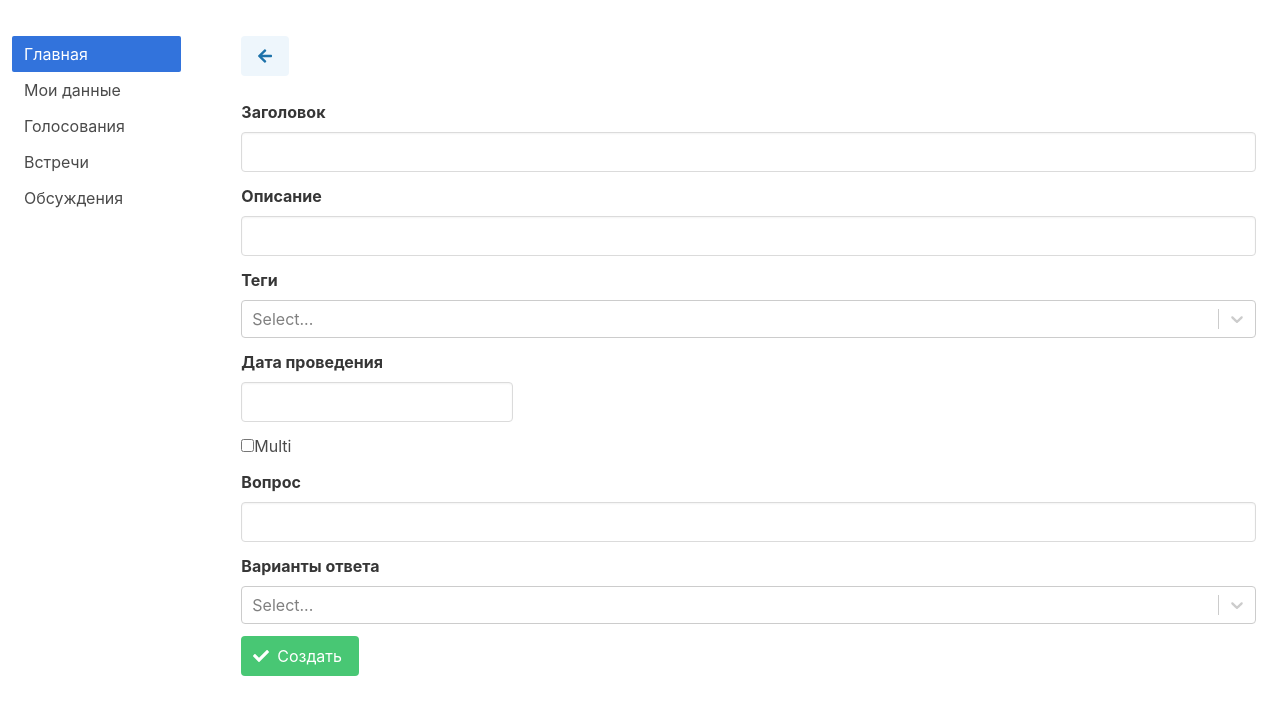
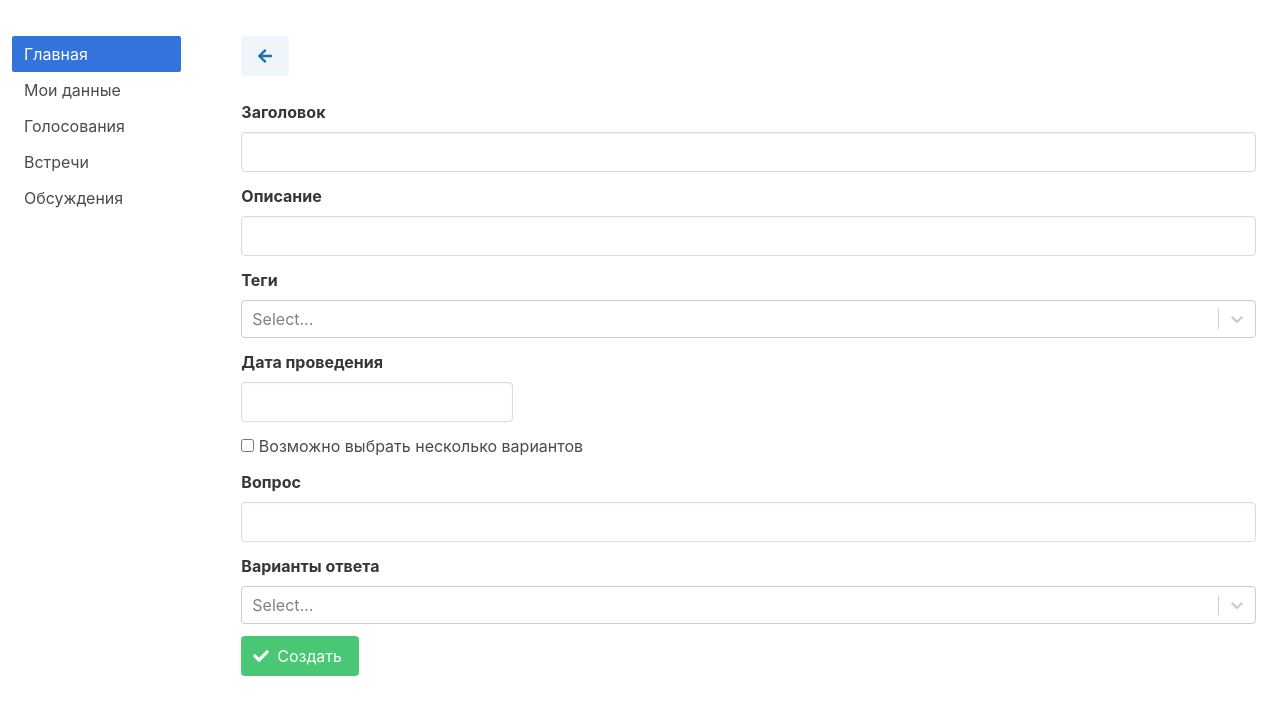
Before and after one commit to BelarusDigitalFuture/o, a React (Create React App) app: page /polls/new in a window 1280 px wide. Shown: the top 714 px of the page. Built offline with nearby package versions, Linux system fonts and the light colour scheme.

Commit message:
labels in PollForm

```diff
--- a/src/components/PollForm/PollForm.jsx
+++ b/src/components/PollForm/PollForm.jsx
@@ -53,7 +53,7 @@ const PollForm = () => {
           customInput={<input className="input" type="search" />}
         />
         <CheckboxField label="Возможно выбрать несколько вариантов?" name="multichoice">
-          Multi
+          &nbsp;Возможно выбрать несколько вариантов
         </CheckboxField>
         <TextInput label={'Вопрос'} name="question" />
         <Field
```
